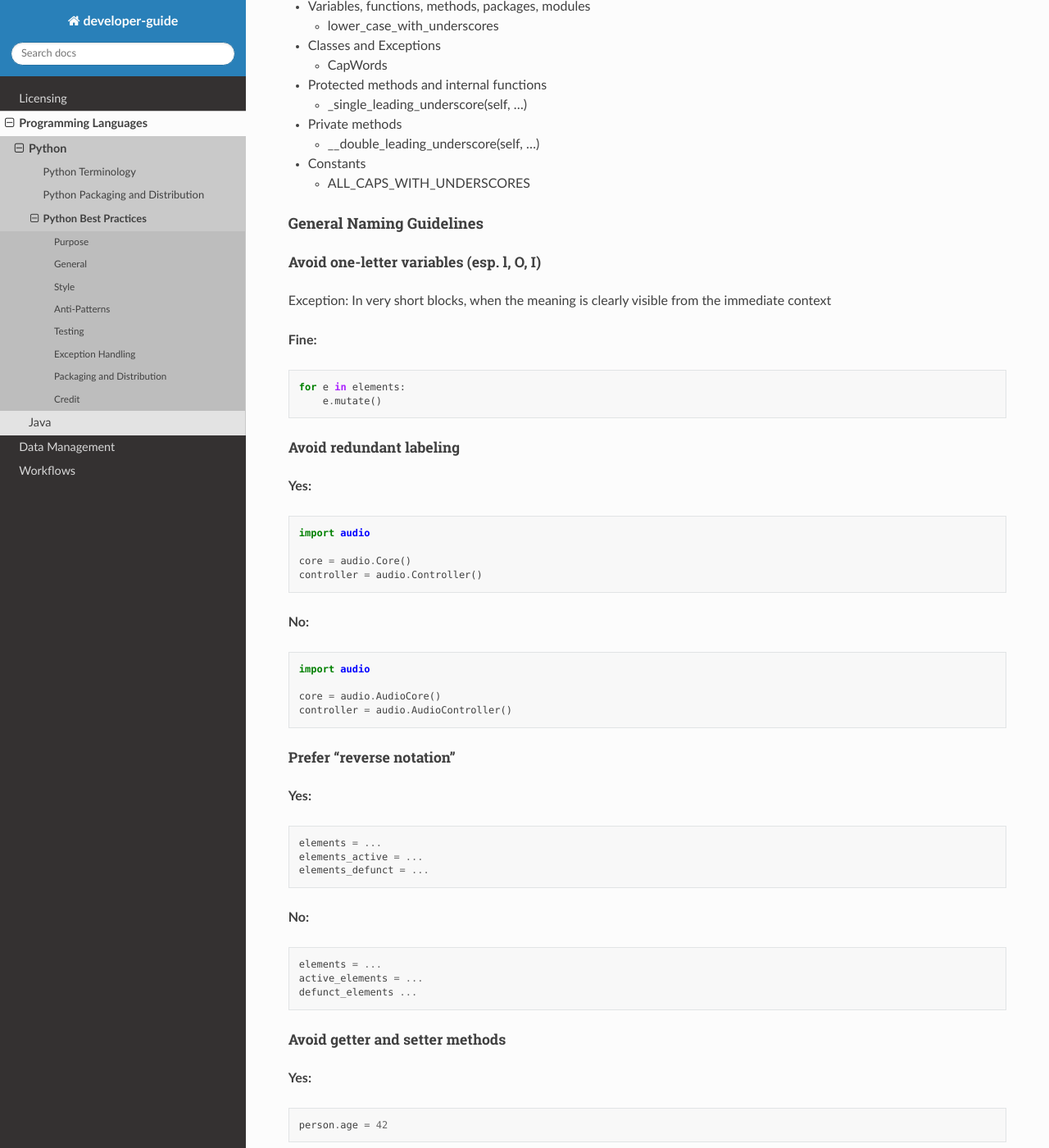
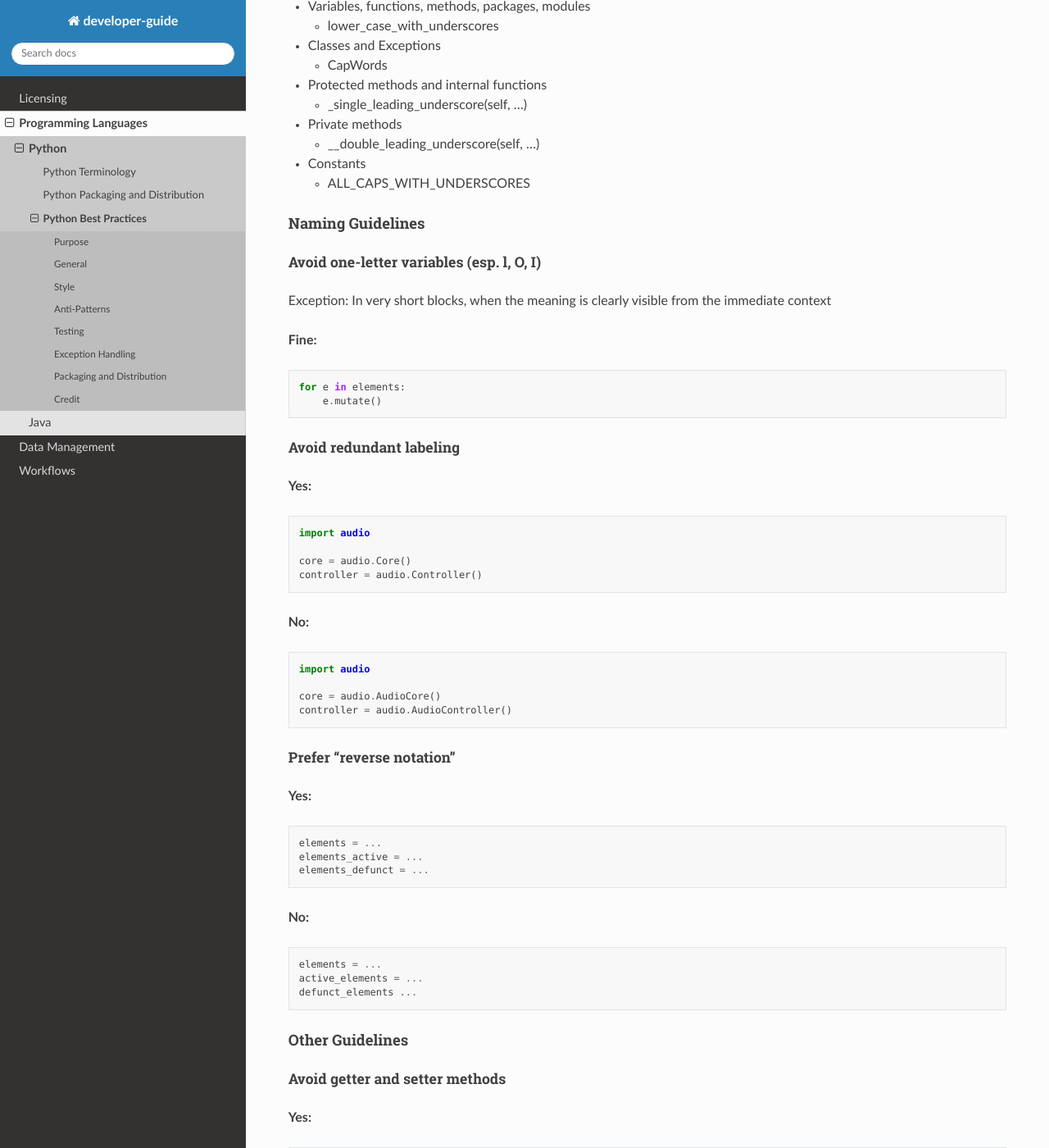
Before and after one commit to lasp/developer-guide, a Sphinx documentation site: the page built from docs/source/programming_languages/python/best_practices.md, in a window 1280 px wide and 1400 px high, scrolled down 962 px. Shown: the whole window at 82% size. Built offline with Sphinx 7.4.7 and the Read the Docs theme 3.1.0, drawn with Linux system fonts in a browser that asks for light colours; pages that are not in the unit, such as notebooks, are missing from menus.

Commit message:
Add another subsection in guidelines

````diff
--- a/docs/source/programming_languages/python/best_practices.md
+++ b/docs/source/programming_languages/python/best_practices.md
@@ -43,7 +43,7 @@ violate some of these principles but we strive to keep them general enough that
 - Constants
   - ALL_CAPS_WITH_UNDERSCORES
 
-#### General Naming Guidelines
+#### Naming Guidelines
 
 ##### Avoid one-letter variables (esp. l, O, I)
 
@@ -93,6 +93,8 @@ elements = ...
 active_elements = ...
 defunct_elements ...
 ```
+
+#### Other Guidelines
 
 ##### Avoid getter and setter methods
 
````
